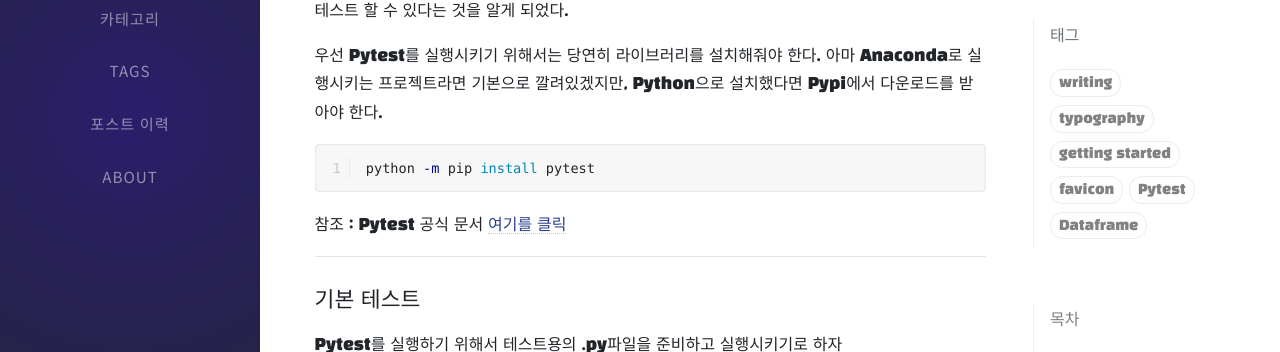
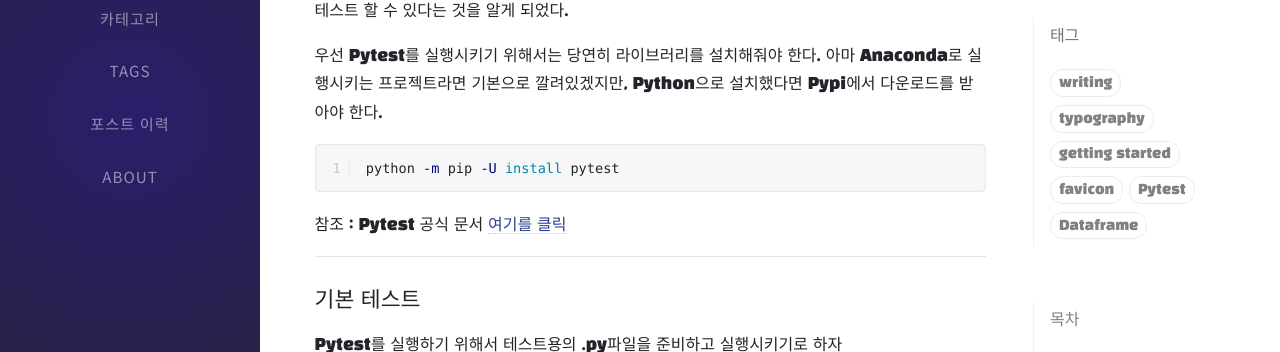
Before and after one commit to FREEZ2385/freez2385.github.io, a Jekyll site: the page built from _posts/2020-09-14-Python-pytest.md, in a window 1280 px wide and 900 px high. Shown: the part 333-685 px from the top of the window. Built offline with Jekyll 4.4.1, drawn with Linux system fonts in a browser that asks for light colours; nearby versions of some CDN libraries; some web fonts are replaced; comment, search, counter and statistics services are not loaded.

````diff
--- a/_posts/2020-09-14-Python-pytest.md
+++ b/_posts/2020-09-14-Python-pytest.md
@@ -17,7 +17,7 @@ seo:
 우선 Pytest를 실행시키기 위해서는 당연히 라이브러리를 설치해줘야 한다. 아마 Anaconda로 실행시키는 프로젝트라면 기본으로 깔려있겠지만, Python으로 설치했다면 Pypi에서 다운로드를 받아야 한다.
 
 ```sh
-python -m pip install pytest
+python -m pip -U install pytest
 ```
 
 참조 : Pytest 공식 문서 [여기를 클릭](https://docs.pytest.org/en/latest/contents.html)
````
Also changed, not shown: posts_samples/Merge.md (+1 -1 lines), posts_samples/Python전용 테스트 라이브러리 Pytest (copy).md (+1 -1 lines).
